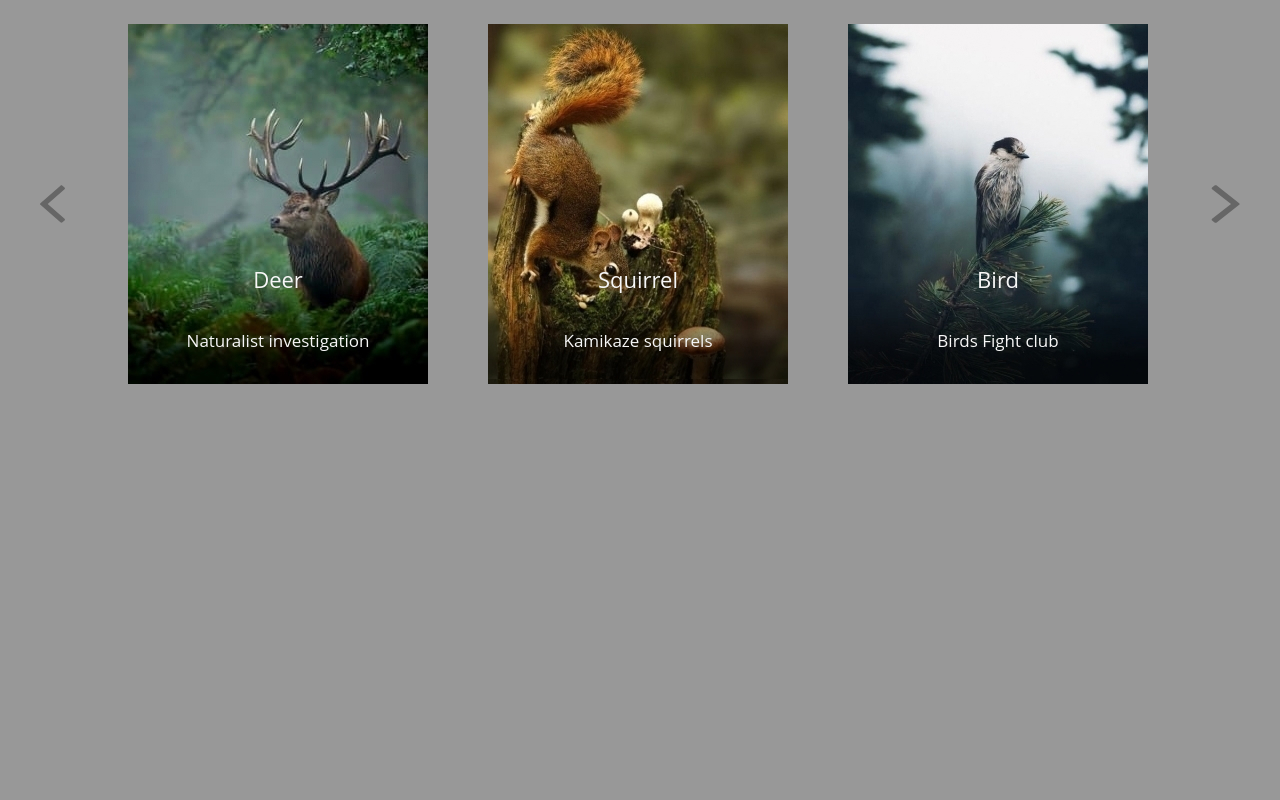
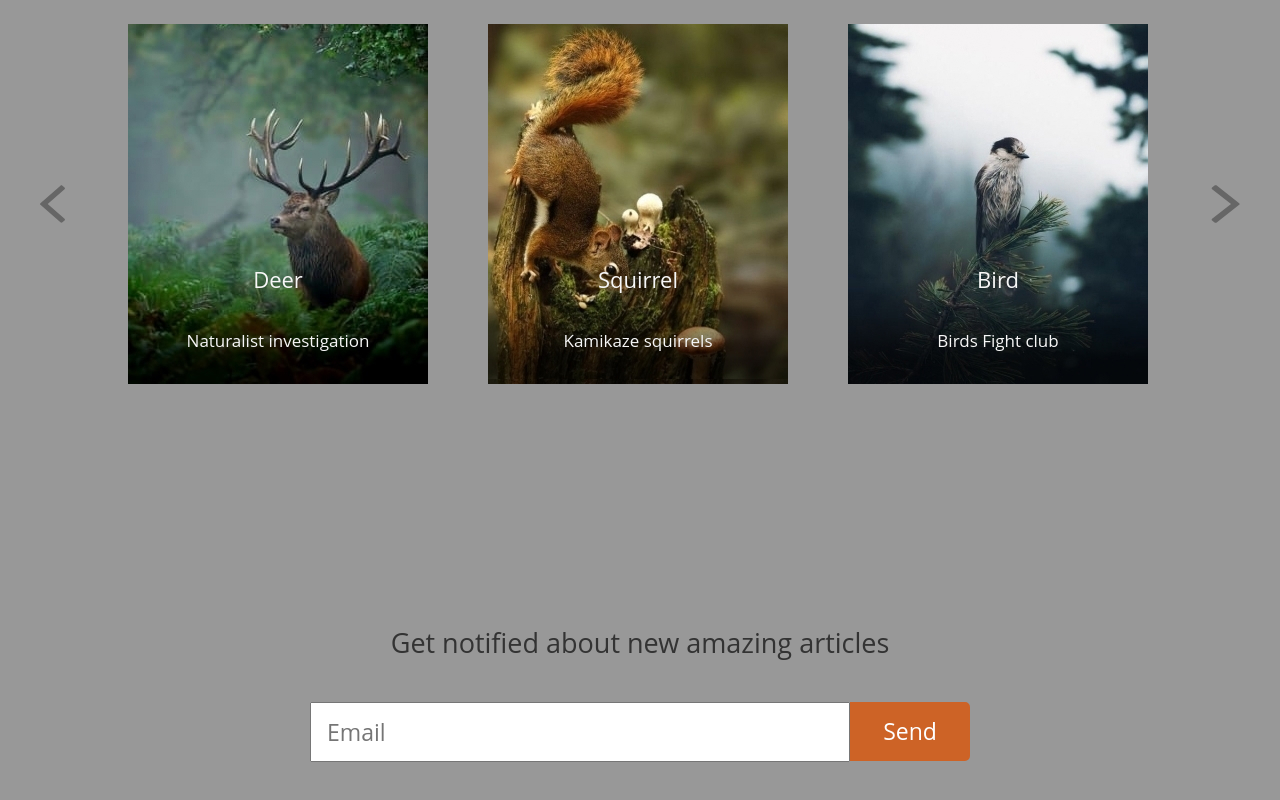
Before and after one commit to SA50-X-19/-SA50-4-19-Gureev_Roman, a plain HTML site: page Wildlife-articles/index.html in a window 1280 px wide. Shown: the part 1124-1924 px from the top of the page. Drawn offline with Linux system fonts and the light colour scheme.

Commit message:
all task to ready

```diff
--- a/Wildlife-articles/index.html
+++ b/Wildlife-articles/index.html
@@ -85,7 +85,13 @@
             <img class="right" src="right.svg">
 
 
-
+        </div>
+        <h1 class="get"> Get notified about new amazing articles</h1>
+        <form action="" class="forma">
+            <input type="email" class="email" placeholder="Email">
+            <input type="submit" class="send" value="Send">
+        </form>
+    </div>
 
 
 
```
